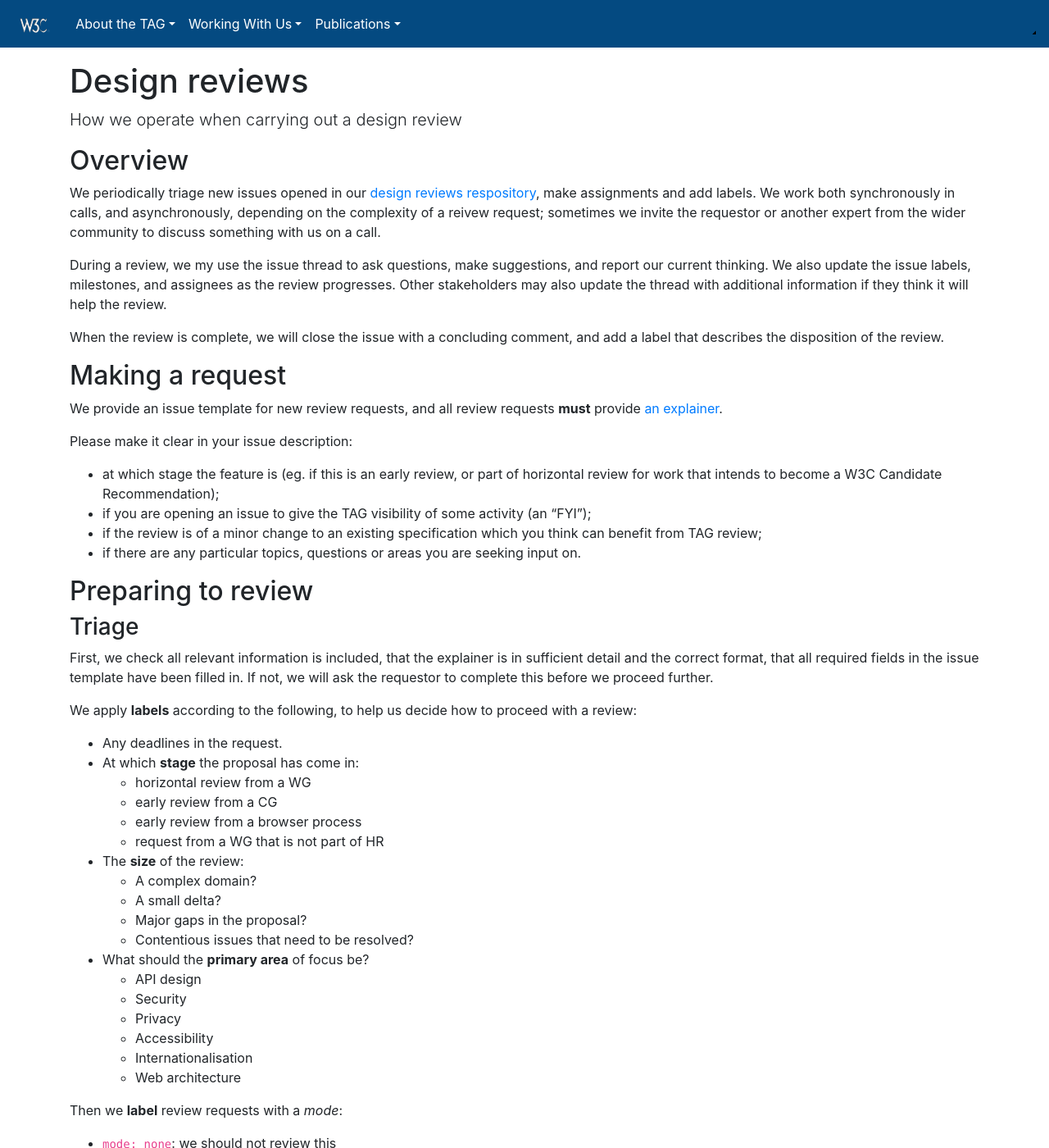
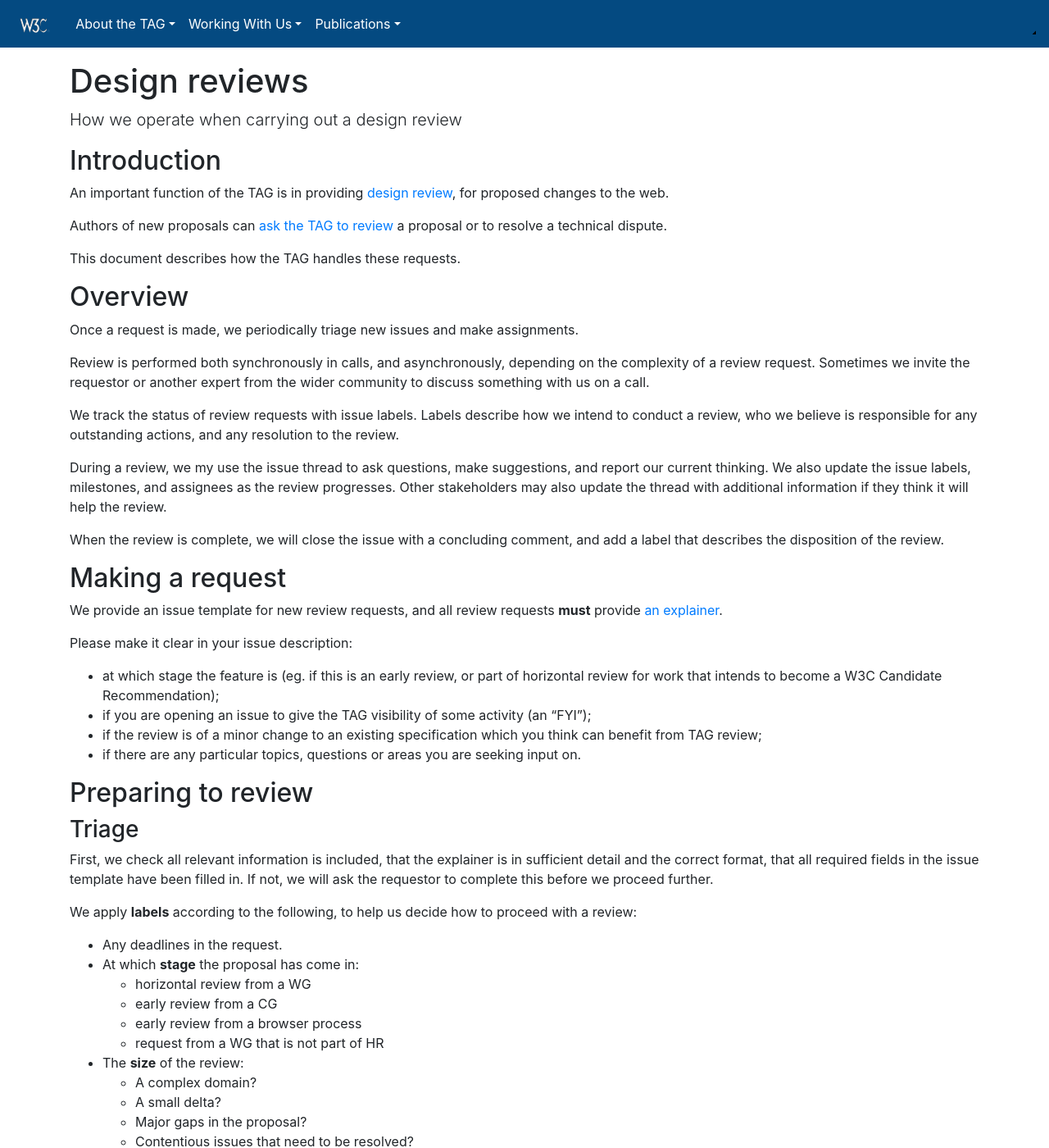
Before and after one commit to w3ctag/tag.w3.org, a Jekyll site: the page built from workmode/design-reviews.md, in a window 1280 px wide and 1400 px high. Shown: the whole window at 82% size. Built offline with Jekyll 4.4.1, drawn with Linux system fonts in a browser that asks for light colours; nearby versions of some CDN libraries; library files that are not in the unit come from our copies; some of the changed text lies outside the part shown.

Commit message:
Apply suggestions from code review
Co-authored-by: Martin Thomson <mt@lowentropy.net>

```diff
--- a/workmode/design-reviews.md
+++ b/workmode/design-reviews.md
@@ -4,9 +4,21 @@ title: Design reviews
 lead: "How we operate when carrying out a design review"
 ---
 
+## Introduction
+
+An important function of the TAG is in providing [design review](https://github.com/w3ctag/design-reviews), for proposed changes to the web.
+
+Authors of new proposals can [ask the TAG to review](https://github.com/w3ctag/design-reviews/issues/new/choose) a proposal or to resolve a technical dispute.
+
+This document describes how the TAG handles these requests.
+
 ## Overview
 
-We periodically triage new issues opened in our [design reviews respository](https://github.com/w3ctag/design-reviews), make assignments and add labels. We work both synchronously in calls, and asynchronously, depending on the complexity of a reivew request; sometimes we invite the requestor or another expert from the wider community to discuss something with us on a call.
+Once a request is made, we periodically triage new issues and make assignments.
+
+Review is performed both synchronously in calls, and asynchronously, depending on the complexity of a review request.  Sometimes we invite the requestor or another expert from the wider community to discuss something with us on a call.
+
+We track the status of review requests with issue labels.  Labels describe how we intend to conduct a review, who we believe is responsible for any outstanding actions, and any resolution to the review.
 
 During a review, we my use the issue thread to ask questions, make suggestions, and report our current thinking.
 We also update the issue labels, milestones, and assignees as the review progresses.
@@ -16,7 +28,7 @@ When the review is complete, we will close the issue with a concluding comment,
 
 ## Making a request
 
-We provide an issue template for new review requests, and all review requests **must** provide [an explainer](../explainers).
+We provide an issue template for new review requests, and all review requests **must** provide [an explainer](/explainers/).
 
 Please make it clear in your issue description:
 
@@ -52,9 +64,9 @@ We apply **labels** according to the following, to help us decide how to proceed
     * Internationalisation
     * Web architecture
 
-Then we **label** review requests with a _mode_:
+During triage, we might decline a request for any reason (see below).
+For reviews that we accept, we will **label** review requests with a _mode_:
 
-* `mode: none`: we should not review this
 * `mode: async`: can be done asynchronously by one or two people for each area. (Also known as 'fast-track'.)
 * `mode: breakout`: should be scheduled to a breakout for time-limited discussion.
 * `mode: extra`: needs a dedicated session/breakout; may need external input.
@@ -156,4 +168,4 @@ When we complete a review, we use labels to indicate the disposition of the revi
 * **Timed out** We have requested additional information and have not received it.
 * **Lack of consensus** The TAG does not have an internal consensus on this proposal.
 * **Decline** The TAG has declined to review this work.  This might be for any number of reasons, which will be explained in comments.  Possible examples are a lack of expertise, lack of time, a judgment that a review would not help improve the work, it's too early for a TAG review, or the work is out of scope.
-* **Object** The TAG has resolved that this work would be detrimental or runs counter to [design](), [privacy](), [ethical](), or other principles that have been established by the TAG or W3C. This is a strongly negative position and indicates that the TAG, as a body, will [oppose](process#fo) the progression of work toward Recommendation.
+* **Object** The TAG has resolved that this work would be detrimental or runs counter to [design](https://w3ctag.github.io/design-principles/), [privacy](https://w3ctag.github.io/privacy-principles/), [ethical](https://w3ctag.github.io/ethical-web-principles/), or other principles that have been established by the TAG or W3C. This is a strongly negative position and indicates that the TAG, as a body, will [oppose](https://www.w3.org/2023/Process-20231103/#registering-objections) the progression of work toward Recommendation.
```
